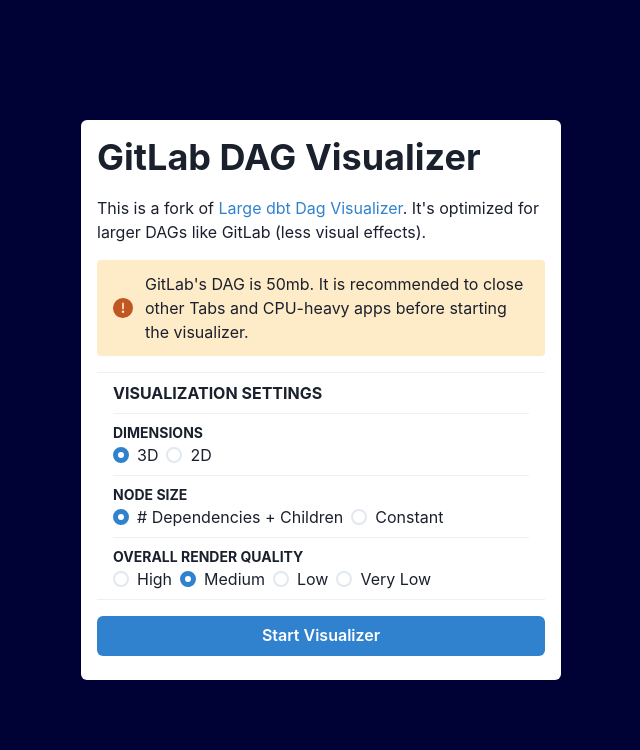
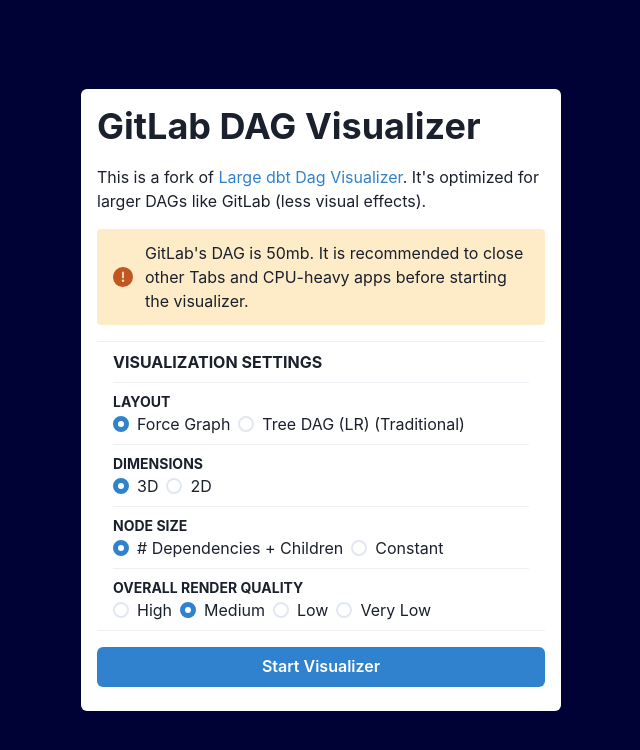
Before and after one commit to HenkvanDyk/dbt_manifest_visualizer, a React (Vite) app: page / in a window 1280 px wide. Shown: the top 750 px of the page, without its empty margins (319-959 px from the left). Built offline with nearby package versions, Linux system fonts and the light colour scheme.

Commit message:
Added Traditional 2D Tree DAG Layout option

```diff
--- a/src/App.tsx
+++ b/src/App.tsx
@@ -2,7 +2,7 @@
 import { useDisclosure } from '@chakra-ui/react'
 import { ChakraProvider, Box, Button, Center, Spinner, VStack, HStack, Stack, Text, Textarea, Checkbox, Divider, Tag, Icon, Heading, Code, Link } from '@chakra-ui/react';
 import { Menu, MenuButton, MenuList, MenuItem, MenuItemOption, MenuGroup, MenuOptionGroup, MenuDivider } from '@chakra-ui/react';
-import {Alert, AlertIcon, AlertTitle, AlertDescription} from '@chakra-ui/react'
+import { Alert, AlertIcon, AlertTitle, AlertDescription } from '@chakra-ui/react'
 import { Radio, RadioGroup } from '@chakra-ui/react'
 import { useToast } from '@chakra-ui/react'
 import { BsChevronDown, BsFileEarmarkCode, BsFillFileEarmarkCodeFill, BsPlusLg, BsEyeFill, BsFileEarmarkDiff, BsFileEarmarkDiffFill, BsXLg, BsBoxArrowUpRight, BsArrowClockwise } from 'react-icons/bs'
@@ -30,12 +30,14 @@
   viz_3d,
   viz_size_by_centrality,
   viz_overall_quality,
-  viz_show_tests
-}:{
+  viz_show_tests,
+  viz_layout
+}: {
   viz_3d: boolean;
   viz_size_by_centrality: boolean;
   viz_overall_quality: number;
   viz_show_tests: boolean;
+  viz_layout: string;
 }) {
   const example_manifest_files = [
     "gitlab_manifest.min.json", // with tests this is ~ 9K nodes. Without tests, this is ~ 4K nodes.
@@ -48,7 +50,6 @@
   const [selected_manifest, setSelectedManifest] = useState(example_manifest_files[0]); // selected_manifest_view
   const [manifest_data, setManifestData] = useState<any>(null);
   const [viz_text, setVizText] = useState<boolean>(false);
-  const [viz_layout, setVizLayout] = useState<string>("force");
   const [show_info, setShowInfo] = useState<boolean>(false);
   const [cur_node_details, setCurNodeDetails] = useState<any | null>(null);
   const [loading_graph, setLoadingGraph] = useState<boolean>(false);
@@ -60,6 +61,7 @@
 
   // Manifest File -> Manifest Data
   useEffect(() => {
+    if (!selected_manifest) return;
     setLoadingStatusText(`1. Fetching Manifest: https://dbt.gitlabdata.com/manifest.json (48.1 MB)`);
     setLoadingGraph(true);
     //fetch(`/data/example_manifests/${selected_manifest}`)
@@ -102,7 +104,7 @@
         isClosable: true,
       });
     }
-    setTimesGraphHasRun(times_graph_has_run+1);
+    setTimesGraphHasRun(times_graph_has_run + 1);
 
 
     const nodeClickHandler = (node: any) => {
@@ -142,7 +144,7 @@
     if (viz_overall_quality == 3) { Graph.nodeResolution(8) }
 
     // directional particles
-    if ([1,2].includes(viz_overall_quality)) {
+    if ([1, 2].includes(viz_overall_quality)) {
       Graph
         .linkDirectionalParticles(1) // ("value")
         .linkDirectionalParticleSpeed(0.008) //(d => d.value * 0.001);
@@ -155,22 +157,43 @@
         .linkDirectionalParticleWidth(1) // Nodes are ~width(10)
     }
 
-    if (viz_size_by_centrality) {
+    if (viz_layout == "tree-lr") {
+      Graph.dagMode('lr') // <- For a more traditional DAG Left-to-Right layout.
+
+      // Show Text Labels
       Graph
-        .nodeRelSize(2) // default 4
-        .nodeVal((node:any) => Math.pow(node.centrality, 1.5))
-    }
-    if (viz_text) {
-      // Label via Sprite
-        Graph
-          .nodeThreeObject((node:any) => { // As Sprites
-            const sprite:any = new SpriteText(node.label);
+        .nodeThreeObject((node: any) => { // As Sprites
+          const sprite: any = new SpriteText(node.label);
           sprite.material.depthWrite = false; // make sprite background transparent
           sprite.color = node.color;
           sprite.textHeight = 3;
           // sprite.backgroundColor = true;
           //sprite.position = new THREE.Vector3(0,1,0);
-            sprite.position.set(0,-4,0);
+          sprite.position.set(0, -4, 0);
+          return sprite;
+        })
+        .nodeRelSize(2) // default: 4
+        .nodeThreeObjectExtend(true)
+
+      Graph.
+        dagLevelDistance(100)
+    }
+    if (viz_size_by_centrality) {
+      Graph
+        .nodeRelSize(2) // default 4
+        .nodeVal((node: any) => Math.pow(node.centrality, 1.5))
+    }
+    if (viz_text) {
+      // Label via Sprite
+      Graph
+        .nodeThreeObject((node: any) => { // As Sprites
+          const sprite: any = new SpriteText(node.label);
+          sprite.material.depthWrite = false; // make sprite background transparent
+          sprite.color = node.color;
+          sprite.textHeight = 3;
+          // sprite.backgroundColor = true;
+          //sprite.position = new THREE.Vector3(0,1,0);
+          sprite.position.set(0, -4, 0);
           return sprite;
         })
         .nodeRelSize(2) // default: 4
@@ -219,7 +242,7 @@
       {/* TOP BAR */}
       <HStack m={4}>
         <Button
-          onClick={() => {window.open('https://large-dbt-dag-visualizer.replit.app/');}}
+          onClick={() => { window.open('https://large-dbt-dag-visualizer.replit.app/'); }}
           colorScheme="yellow"
         // variant="outline"
         // bgColor="rgba(0,0,0,0.8)"
@@ -227,7 +250,7 @@
           Go to DAG Visualizer Tool <Icon as={BsBoxArrowUpRight} ml={2} />
         </Button>
         <Button
-          onClick={() => {location.reload();}}
+          onClick={() => { location.reload(); }}
           colorScheme="twitter"
           variant="outline"
           bgColor="rgba(0,0,0,0.8)"
@@ -323,6 +346,7 @@
   const [viz_size_by_centrality, setVizSizeByCentrality] = useState<boolean>(true);
   const [viz_overall_quality, setVizOverallQuality] = useState<number>(2);
   const [viz_show_tests, setVizShowTests] = useState<boolean>(false);
+  const [viz_layout, setVizLayout] = useState<string>("force");
 
   useEffect(() => {
     if (viz_show_tests == true) {
@@ -347,6 +371,18 @@
             <Divider my={2} />
             <Box className="_visualization_settings" px={4}>
               <Text fontSize='md' fontWeight='bold' textTransform='uppercase'>Visualization Settings</Text>
+              <Divider my={2} />
+              <Text fontSize='sm' fontWeight='bold' textTransform='uppercase'>Layout</Text>
+              <RadioGroup onChange={(value) => {
+                  setVizLayout(value); setViz3d((value == 'force')); setVizSizeByCentrality((value == 'force'))
+                }}
+                value={viz_layout}
+              >
+                <Stack direction='row'>
+                  <Radio value='force'>Force Graph</Radio>
+                  <Radio value='tree-lr'>Tree DAG (LR) (Traditional)</Radio>
+                </Stack>
+              </RadioGroup>
               <Divider my={2} />
               <Text fontSize='sm' fontWeight='bold' textTransform='uppercase'>Dimensions</Text>
               <RadioGroup onChange={(value) => { setViz3d(value == '3d') }} value={viz_3d ? '3d' : '2d'}>
@@ -393,7 +429,7 @@
             </Box>
             <Divider my={2} />
 
-          <Button onClick={() => {setShouldStart(true)}} colorScheme='blue' w='100%' mt={6} my={2}>
+            <Button onClick={() => { setShouldStart(true) }} colorScheme='blue' w='100%' mt={6} my={2}>
               Start Visualizer
             </Button>
           </Box>
@@ -406,6 +442,7 @@
           viz_size_by_centrality={viz_size_by_centrality}
           viz_overall_quality={viz_overall_quality}
           viz_show_tests={viz_show_tests}
+          viz_layout={viz_layout}
         />
       )}
     </ChakraProvider>
```
Lines whose indentation alone changed are shown as unchanged.
